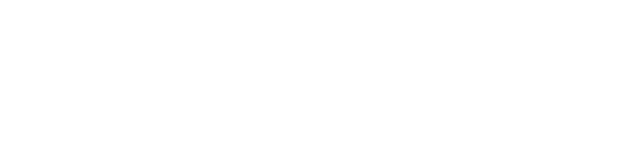
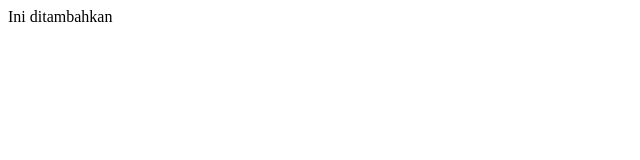
Before and after one commit to nmay012/lat, a plain HTML site: page index.html in a window 1280 px wide. Shown: the whole page, without its empty margins (0-640 px from the left). Drawn offline with Linux system fonts and the light colour scheme.

Commit message:
Revisi ke-2

```diff
--- a/index.html
+++ b/index.html
@@ -3,5 +3,6 @@
     <title>Latihan</title>
   </head>
   <body>
+    <p>Ini ditambahkan</p>
   </body>
 </html>
```
